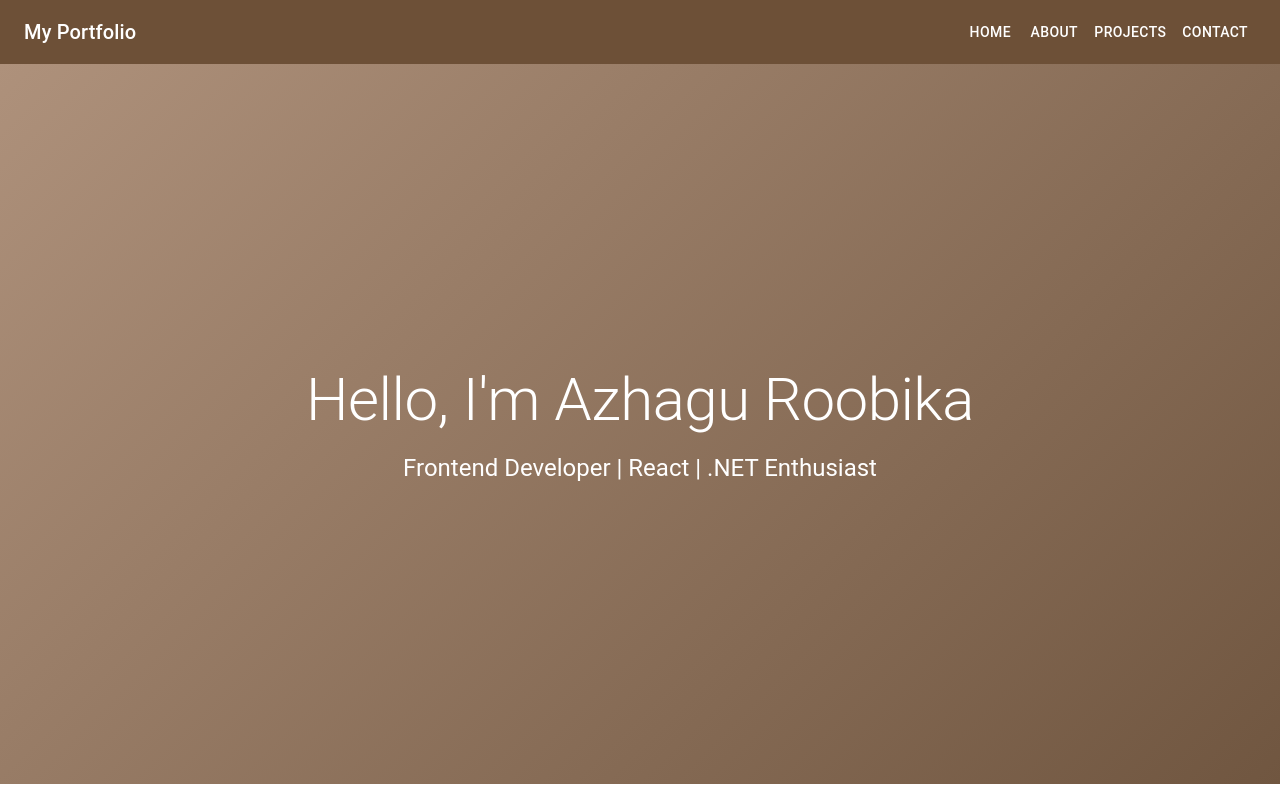
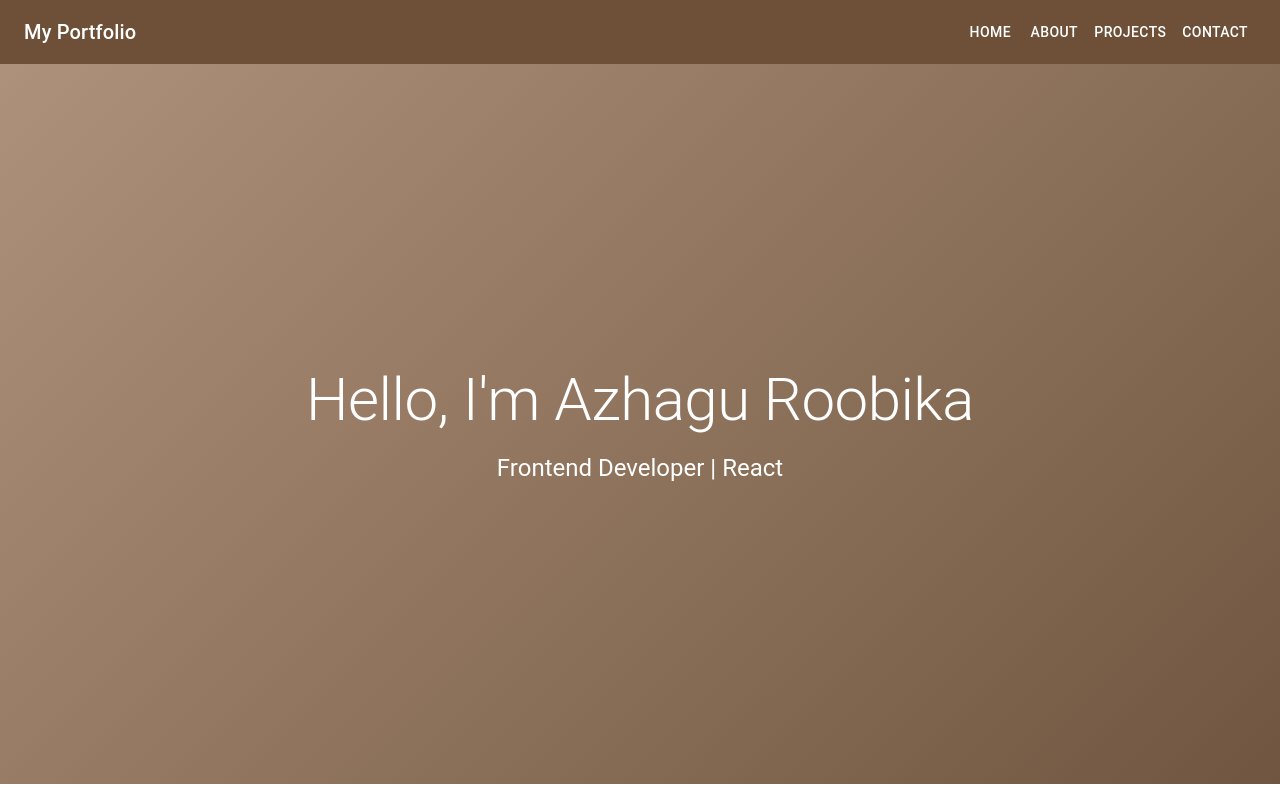
Before and after one commit to Azhaguroobika-roobi/portfolio, a React (Create React App) app: page / in a window 1280 px wide. Shown: the top 800 px of the page. Built offline with nearby package versions, Linux system fonts and the light colour scheme.

Commit message:
portfolio changed

```diff
--- a/src/components/home.js
+++ b/src/components/home.js
@@ -8,7 +8,7 @@ function Home() {
     return(
          <Box sx={{ height: '90vh', display: 'flex', alignItems: 'center', justifyContent: 'center', flexDirection: 'column',background: 'linear-gradient(135deg, #ae917bff 0%, #705640ff 100%)',color: 'white' }}>
       <Typography variant="h2">Hello, I'm Azhagu Roobika</Typography>
-      <Typography variant="h5" sx={{ mt: 2 }}>Frontend Developer | React | .NET Enthusiast</Typography>
+      <Typography variant="h5" sx={{ mt: 2 }}>Frontend Developer | React</Typography>
     </Box>
     );
 }
```
